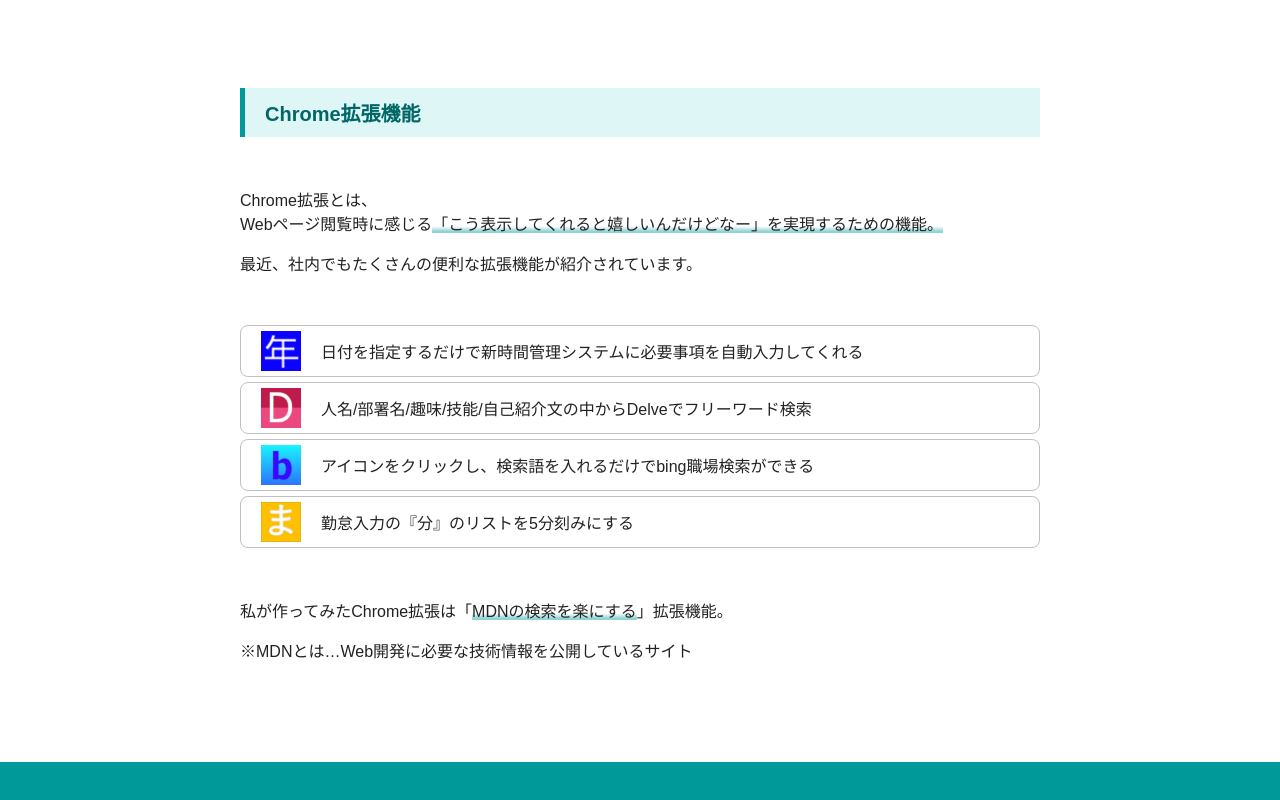
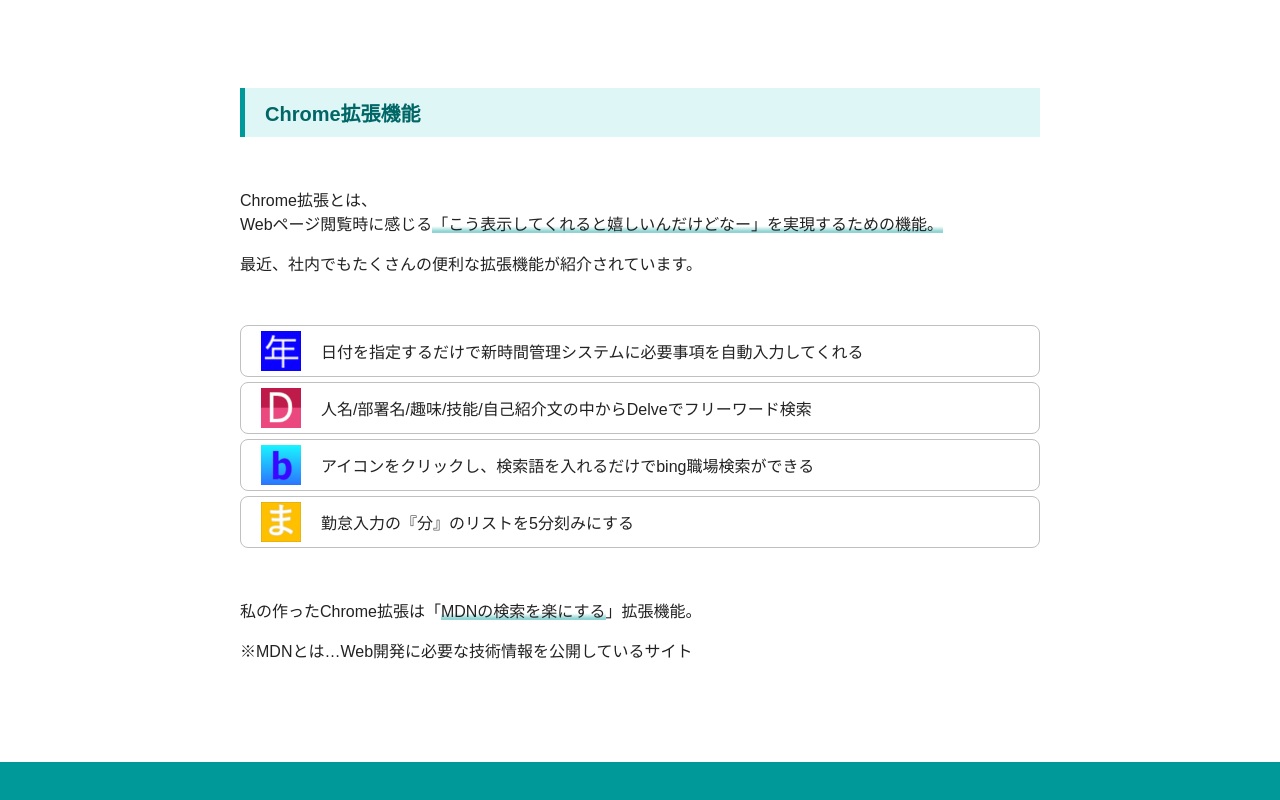
Before and after one commit to Takayuki-Omu/Takayuki-Omu, a plain HTML site: page index.html in a window 1280 px wide. Shown: the part 2949-3749 px from the top of the page. Drawn offline with Linux system fonts and the light colour scheme; a script that the page names is missing.

Commit message:
Update index.html

```diff
--- a/index.html
+++ b/index.html
@@ -125,7 +125,7 @@
       </div>
 
       <div class="product-description">
-        <p>私が作ってみたChrome拡張は「<span>MDNの検索を楽にする</span>」拡張機能。</p>
+        <p>私の作ったChrome拡張は「<span>MDNの検索を楽にする</span>」拡張機能。</p>
         <p>※MDNとは…Web開発に必要な技術情報を公開しているサイト</p>
       </div>
     </section>
```
